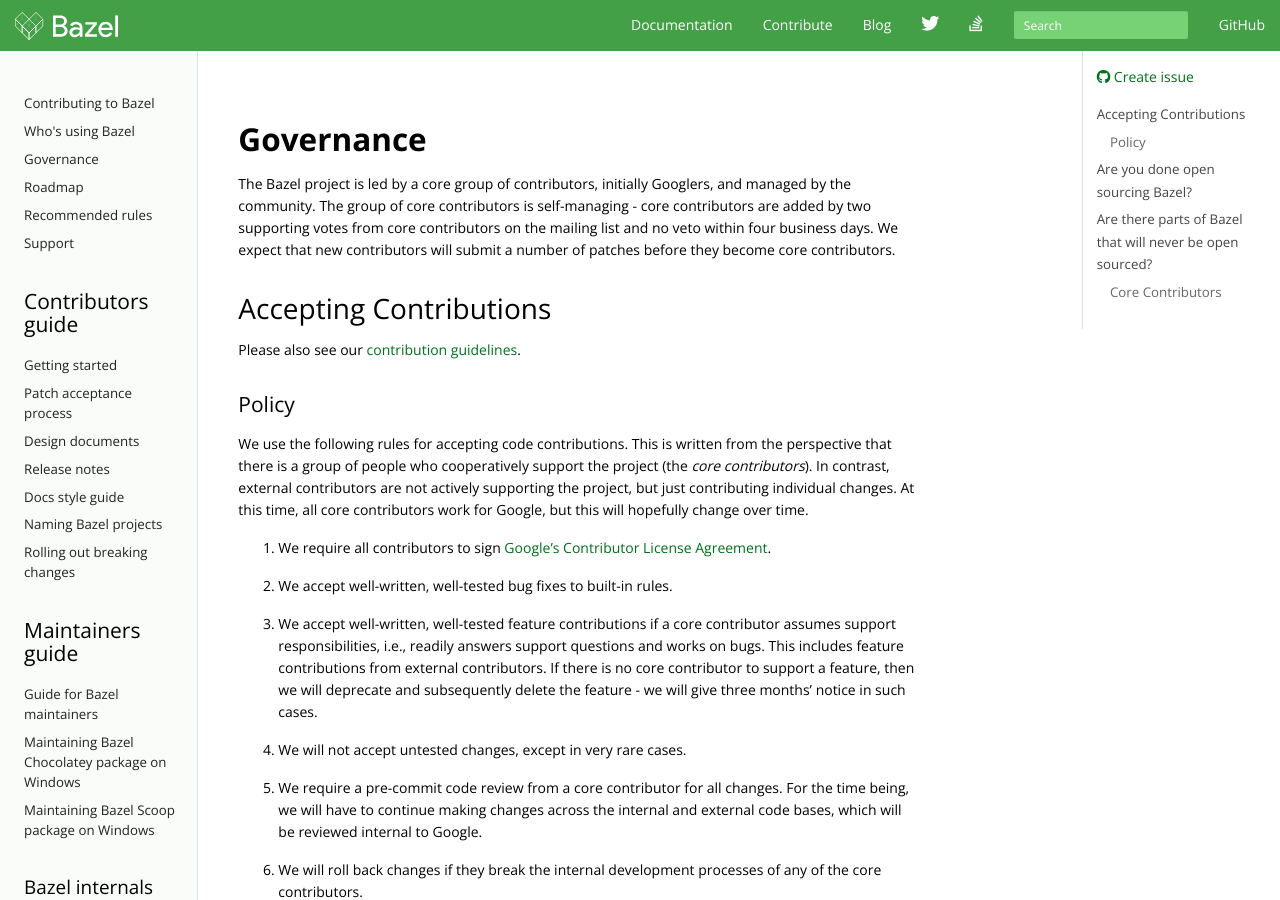
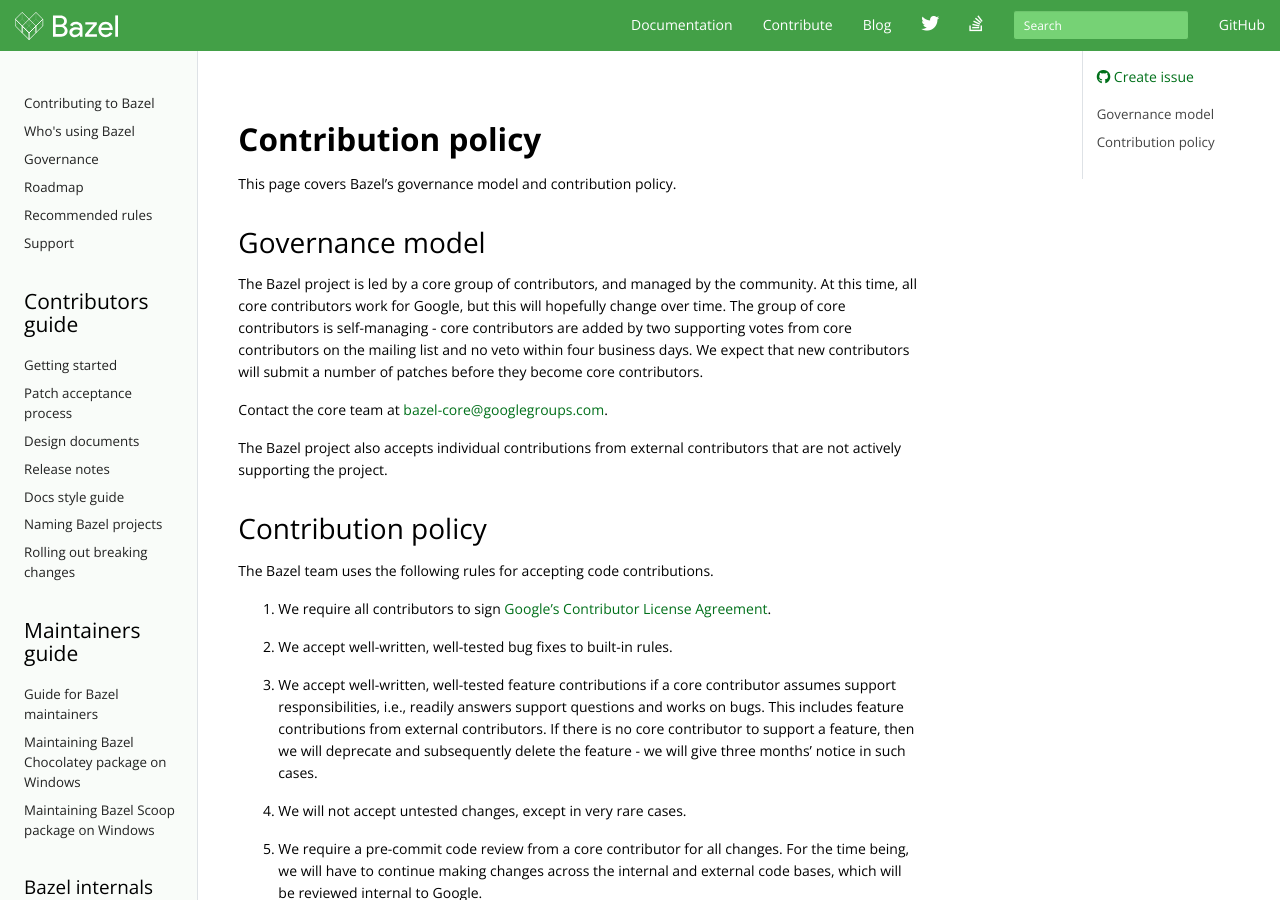
Before and after one commit to bazelbuild/bazel-website, a Jekyll site: the page built from governance.md, in a window 1280 px wide and 900 px high. Built offline with Jekyll 4.4.1, drawn with Linux system fonts in a browser that asks for light colours; nearby versions of some CDN libraries; library files that are not in the unit come from our copies; comment, search, counter and statistics services are not loaded; the table of contents is made by our own code; some of the changed text lies outside the part shown.

Commit message:
Update governance page for clarity
- Page updated to highlight contribution policy
- Questions moved to FAQ section
- Editorial updates

```diff
--- a/governance.md
+++ b/governance.md
@@ -1,27 +1,30 @@
 ---
 layout: contribute
-title: Governance
+title: Contribution policy
 ---
 
-# Governance
+# Contribution policy
 
-The Bazel project is led by a core group of contributors, initially Googlers, and managed by the
-community. The group of core contributors is self-managing - core contributors are added by two
+This page covers Bazel's governance model and contribution policy.
+
+## Governance model
+
+The Bazel project is led by a core group of contributors,  and managed by the
+community. At this time, all core contributors work for Google, but this will hopefully
+change over time. The group of core contributors is self-managing - core contributors are added by two
 supporting votes from core contributors on the mailing list and no veto within four business days.
 We expect that new contributors will submit a number of patches before they become core
 contributors.
 
-## Accepting Contributions
+Contact the core team at <a href="mailto:bazel-core@googlegroups.com">
+bazel-core@googlegroups.com</a>.
 
-Please also see our [contribution guidelines](contributing.html).
+The Bazel project also accepts individual contributions from external
+contributors that are not actively supporting the project.
 
-### Policy
+## Contribution policy
 
-We use the following rules for accepting code contributions. This is written from the perspective
-that there is a group of people who cooperatively support the project (the *core contributors*). In
-contrast, external contributors are not actively supporting the project, but just contributing
-individual changes. At this time, all core contributors work for Google, but this will hopefully
-change over time.
+The Bazel team uses the following rules for accepting code contributions.
 
 1. We require all contributors to sign [Google's Contributor License
    Agreement](https://cla.developers.google.com/).
@@ -49,30 +52,3 @@
 1. We will work with interested parties to improve existing extension points and to establish new
     extension points if they do not run counter to the internal requirements of any of the core
     contributors.
-
-## Are you done open sourcing Bazel?
-
-Open sourcing Bazel is a work-in-progress. In particular, we're still working on open sourcing:
-
-* Many of our unit and integration tests (which should make contributing patches easier).
-* Full IDE integration.
-
-Beyond code, we'd like to eventually have all code reviews, bug tracking, and design decisions
-happen publicly, with the Bazel community involved. We are not there yet, so some changes will
-simply appear in the Bazel repository without clear explanation. Despite this lack of
-transparency, we want to support external developers and collaborate. Thus, we are opening up the
-code, even though some of the development is still happening internal to Google. Please let us know
-if anything seems unclear or unjustified as we transition to an open model.
-
-## Are there parts of Bazel that will never be open sourced?
-
-Yes, some of the code base either integrates with Google-specific technology or we have been looking
-for an excuse to get rid of (or is some combination of the two). These parts of the code base are
-not available on GitHub and probably never will be.
-
-### Core Contributors
-
-<p class="lead">
-Contact the core team at <a href="mailto:bazel-core@googlegroups.com">
-bazel-core@googlegroups.com</a>.
-</p>
```
Also changed, not shown: faq.md (+21 -2 lines).
